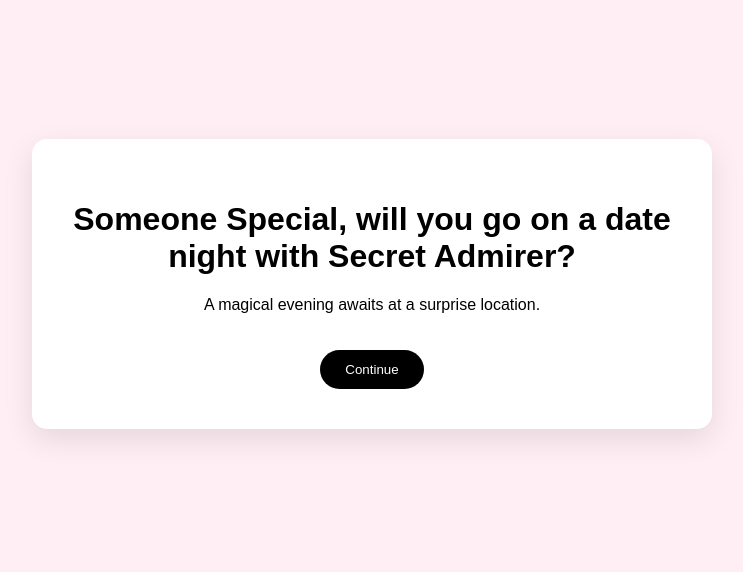
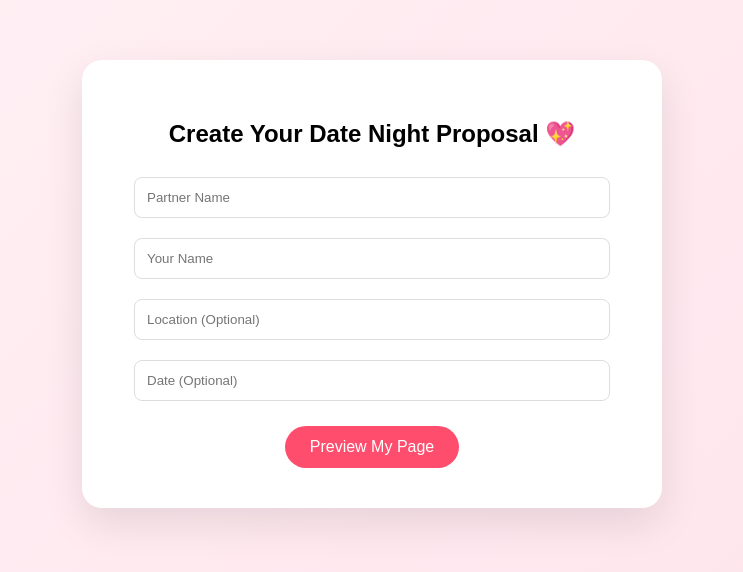
Before and after one commit to Anchitvachher/datenight-mvp, a plain HTML site: page index.html in a window 1280 px wide. Shown: the part 116-688 px from the top of the page, without its empty margins (268-1011 px from the left). Drawn offline with Linux system fonts and the light colour scheme.

Commit message:
Update index.html

```diff
--- a/index.html
+++ b/index.html
@@ -1,14 +1,13 @@
 <!DOCTYPE html>
 <html>
 <head>
-<meta charset="UTF-8">
-<title>Date Night Preview</title>
+<title>Create Your Date Night 💕</title>
 <meta name="viewport" content="width=device-width, initial-scale=1.0">
 <style>
 body {
   margin: 0;
   font-family: Arial, sans-serif;
-  background: #ffeef3;
+  background: linear-gradient(135deg, #fff1f5, #ffe4ec);
   display: flex;
   justify-content: center;
   align-items: center;
@@ -18,21 +17,30 @@ body {
 .card {
   background: white;
   padding: 40px;
-  border-radius: 15px;
-  box-shadow: 0 10px 30px rgba(0,0,0,0.1);
+  border-radius: 20px;
+  box-shadow: 0 15px 40px rgba(0,0,0,0.1);
+  width: 90%;
+  max-width: 500px;
   text-align: center;
+}
+
+input {
   width: 90%;
-  max-width: 600px;
+  padding: 12px;
+  margin: 10px 0;
+  border-radius: 8px;
+  border: 1px solid #ddd;
 }
 
 button {
   padding: 12px 25px;
-  margin-top: 20px;
+  margin-top: 15px;
   border-radius: 25px;
   border: none;
-  background: black;
+  background: #ff4d6d;
   color: white;
   cursor: pointer;
+  font-size: 16px;
 }
 </style>
 </head>
@@ -40,26 +48,26 @@ button {
 <body>
 
 <div class="card">
-<h1 id="title">Loading...</h1>
-<p id="message"></p>
-<button onclick="goLive()">Continue</button>
+<h2>Create Your Date Night Proposal 💖</h2>
+
+<input id="partner" placeholder="Partner Name">
+<input id="you" placeholder="Your Name">
+<input id="place" placeholder="Location (Optional)">
+<input id="date" placeholder="Date (Optional)">
+
+<button onclick="generate()">Preview My Page</button>
 </div>
 
 <script>
-const params = new URLSearchParams(window.location.search);
-const partner = params.get("partner") || "Someone Special";
-const you = params.get("you") || "Secret Admirer";
-const place = params.get("place") || "a surprise location";
+function generate() {
+  const partner = document.getElementById("partner").value;
+  const you = document.getElementById("you").value;
+  const place = document.getElementById("place").value;
+  const date = document.getElementById("date").value;
 
-document.getElementById("title").innerText =
-  partner + ", will you go on a date night with " + you + "?";
+  const url = `preview.html?partner=${encodeURIComponent(partner)}&you=${encodeURIComponent(you)}&place=${encodeURIComponent(place)}&date=${encodeURIComponent(date)}`;
 
-document.getElementById("message").innerText =
-  "A magical evening awaits at " + place + ".";
-
-function goLive() {
-  const query = window.location.search;
-  window.location.href = "unlocked.html" + query;
+  window.location.href = url;
 }
 </script>
 
```
